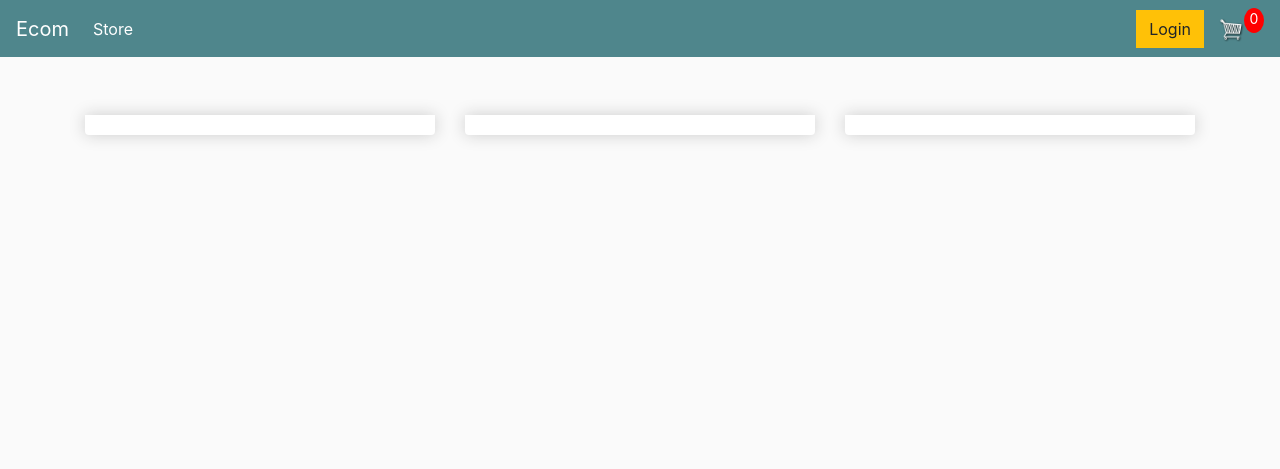
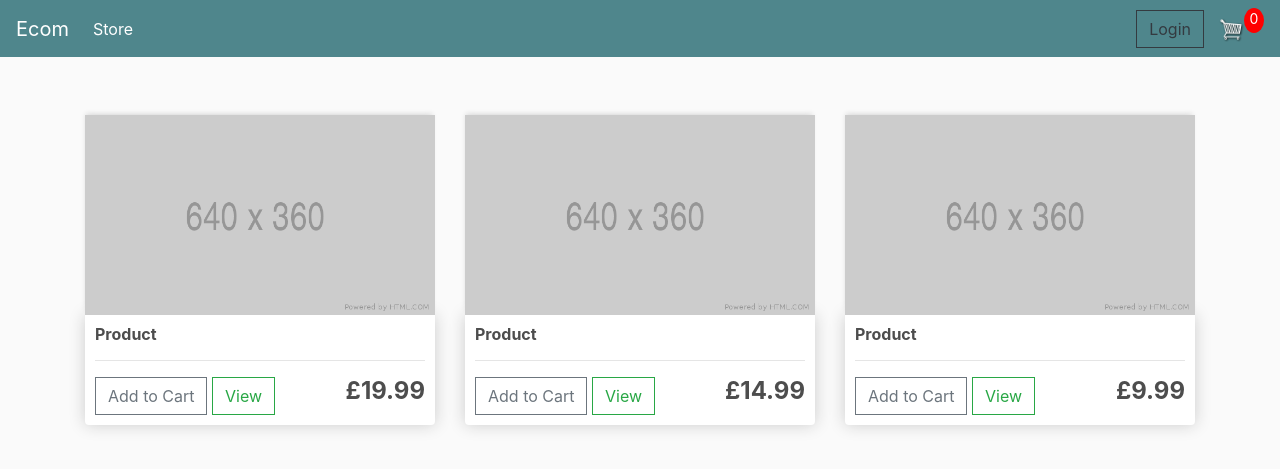
Before and after one commit to Racorn-7/Django-ecom, a Django app: page / in a window 1280 px wide. Shown: the top 469 px of the page. Run offline with Django 3.2, Linux system fonts and the light colour scheme; tables that the repository leaves empty hold one stand-in row (values such as "Sample post"); some libraries are stand-ins or nearby versions.

Commit message:
Completed Template for both Store and Cart

```diff
--- a/store/templates/store/checkout.html
+++ b/store/templates/store/checkout.html
@@ -1,5 +1,5 @@
 {% extends 'store/main.html' %}
 {% load static %}
 {% block content %}
-    <h1> checkout page </h1>
+    <h1>Checkout</h1>
 {% endblock content %}
--- a/store/templates/store/main.html
+++ b/store/templates/store/main.html
@@ -24,7 +24,7 @@
 
                 </ul>
                 <div class="form-inline my-2 my-lg-0">
-                    <a href="#"class="btn btn-warning">Login</a>
+                    <a href="#"class="btn btn-outline-dark">Login</a>
                     <a href="{% url 'cart' %}">
                         <img id="cart-icon" src="{% static 'images/cart.png' %}">
                     </a>
--- a/store/templates/store/store.html
+++ b/store/templates/store/store.html
@@ -6,21 +6,40 @@
         </head>
         <body>
             <div class="row">
-                <div class="col-lg-4">
+                <div class="col-lg-4 col-md-6 col-sm-12">
+                    <img class="thumbnail" src="{% static 'images/placeholder.png' %}">
                     <div class="box-element product">
+                        <h6><strong>Product</strong></h6>
+                        <hr>
+
+                        <button class="btn btn-outline-secondary add-btn">Add to Cart</button>
+                        <a class="btn btn-outline-success" href="#">View</a>
+                        <h4 style="display: inline-block; float: right;"><strong>£19.99</strong></h4>
 
                     </div>
                 </div>
 
-                <div class="col-lg-4">
+                <div class="col-lg-4 col-md-6 col-sm-12">
+                    <img class="thumbnail" src="{% static 'images/placeholder.png' %}">
                     <div class="box-element product">
+                        <h6><strong>Product</strong></h6>
+                        <hr>
 
+                        <button class="btn btn-outline-secondary add-btn">Add to Cart</button>
+                        <a class="btn btn-outline-success" href="#">View</a>
+                        <h4 style="display: inline-block; float: right;"><strong>£14.99</strong></h4>
                     </div>
                 </div>
 
-                <div class="col-lg-4">
+                <div class="col-lg-4 col-md-6 col-sm-12">
+                    <img class="thumbnail" src="{% static 'images/placeholder.png' %}">
                     <div class="box-element product">
+                        <h6><strong>Product</strong></h6>
+                        <hr>
 
+                        <button class="btn btn-outline-secondary add-btn">Add to Cart</button>
+                        <a class="btn btn-outline-success" href="#">View</a>
+                        <h4 style="display: inline-block; float: right;"><strong>£9.99</strong></h4>
                     </div>
                 </div>
             </div>
```
Also changed, not shown: store/templates/store/cart.html (+44 -1 lines), static/images/down-arrow.png (added), static/images/up-arrow.png (added).
